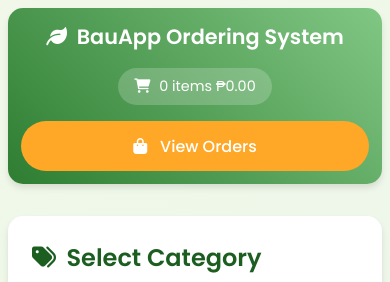
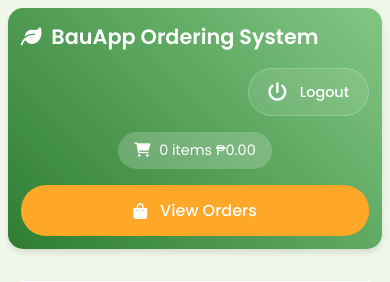
Before and after one commit to Jam197991/Bauinven, a PHP site: page /dashboard.php in a window 390 px wide. Shown: the top 282 px of the page. Run offline with PHP 8.4, Linux system fonts and the light colour scheme; data comes from the database, SQL or seed files in the repository.

Commit message:
updated dashboard and css

```diff
--- a/css/style.css
+++ b/css/style.css
@@ -108,7 +108,6 @@ header {
     flex-direction: column;
     gap: 1rem;
     justify-content: space-between;
-    align-items: center;
     margin-bottom: 2rem;
     padding: clamp(1rem, 3vw, 2rem);
     background: linear-gradient(45deg, var(--primary-color), var(--secondary-color));
@@ -121,6 +120,59 @@ header {
 
 header:hover {
     transform: translateY(-2px);
+}
+
+.header-top {
+    display: flex;
+    justify-content: space-between;
+    align-items: center;
+    width: 100%;
+}
+
+.logout-btn {
+    background: rgba(255, 255, 255, 0.1);
+    color: white;
+    padding: 0.8rem 1.2rem;
+    border-radius: 25px;
+    text-decoration: none;
+    display: flex;
+    align-items: center;
+    gap: 0.5rem;
+    transition: all var(--transition-speed);
+    font-weight: 500;
+    backdrop-filter: blur(5px);
+    border: 1px solid rgba(255, 255, 255, 0.2);
+}
+
+.logout-btn i {
+    font-size: 1.2rem;
+    transition: transform var(--transition-speed);
+}
+
+.logout-btn:hover {
+    background: rgba(255, 255, 255, 0.2);
+    transform: translateY(-2px);
+    box-shadow: var(--hover-shadow);
+}
+
+.logout-btn:hover i {
+    transform: rotate(180deg);
+}
+
+.logout-btn span {
+    font-size: 0.9rem;
+}
+
+@media (max-width: 768px) {
+    .header-top {
+        flex-direction: column;
+        gap: 1rem;
+        align-items: flex-start;
+    }
+
+    .logout-btn {
+        align-self: flex-end;
+    }
 }
 
 .header-actions {
--- a/dashboard.php
+++ b/dashboard.php
@@ -33,7 +33,13 @@ $products_result = $conn->query($products_sql);
 <body>
     <div class="dashboard-container">
         <header>
-            <h1><i class="fas fa-leaf"></i> BauApp Ordering System</h1>
+            <div class="header-top">
+                <h1><i class="fas fa-leaf"></i> BauApp Ordering System</h1>
+                <a href="index.php" class="logout-btn">
+                    <i class="fas fa-power-off"></i>
+                    <span>Logout</span>
+                </a>
+            </div>
             <div class="header-actions">
                 <div class="cart-summary">
                     <i class="fas fa-shopping-cart"></i>
```
